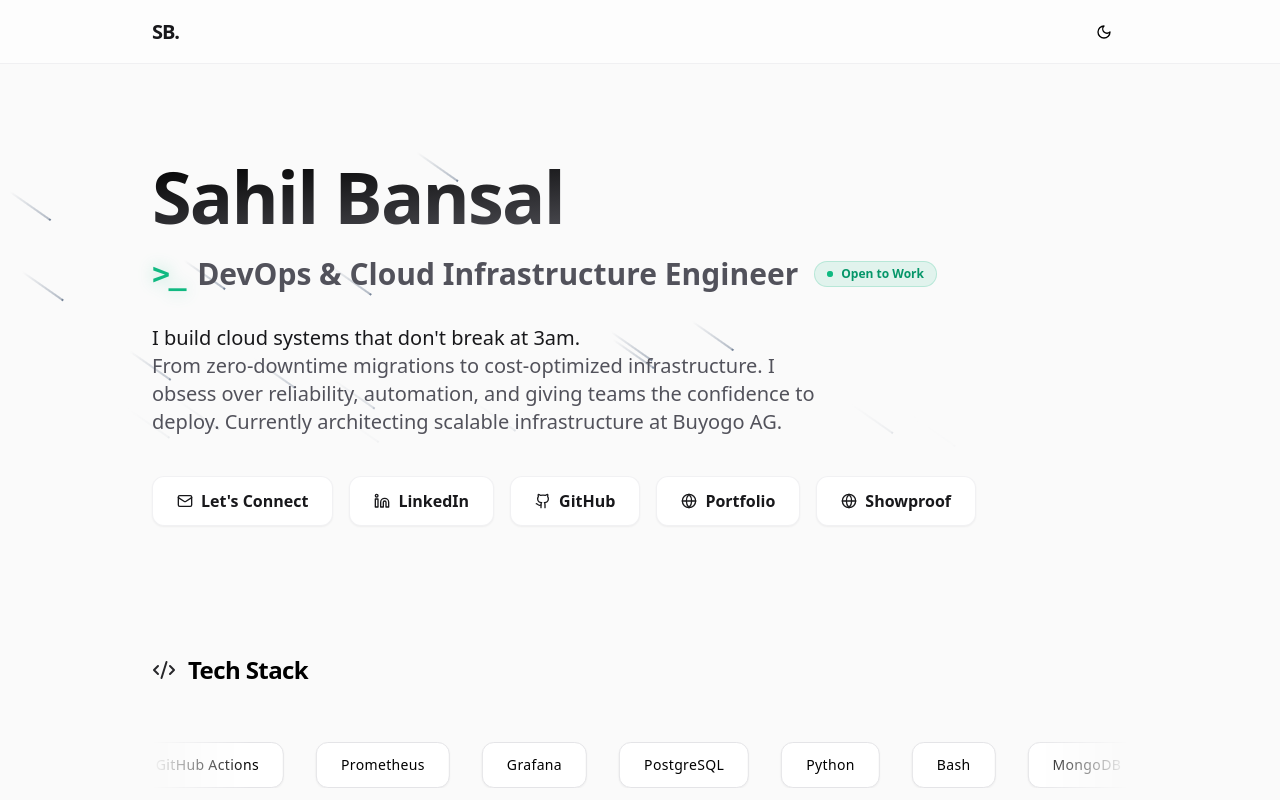
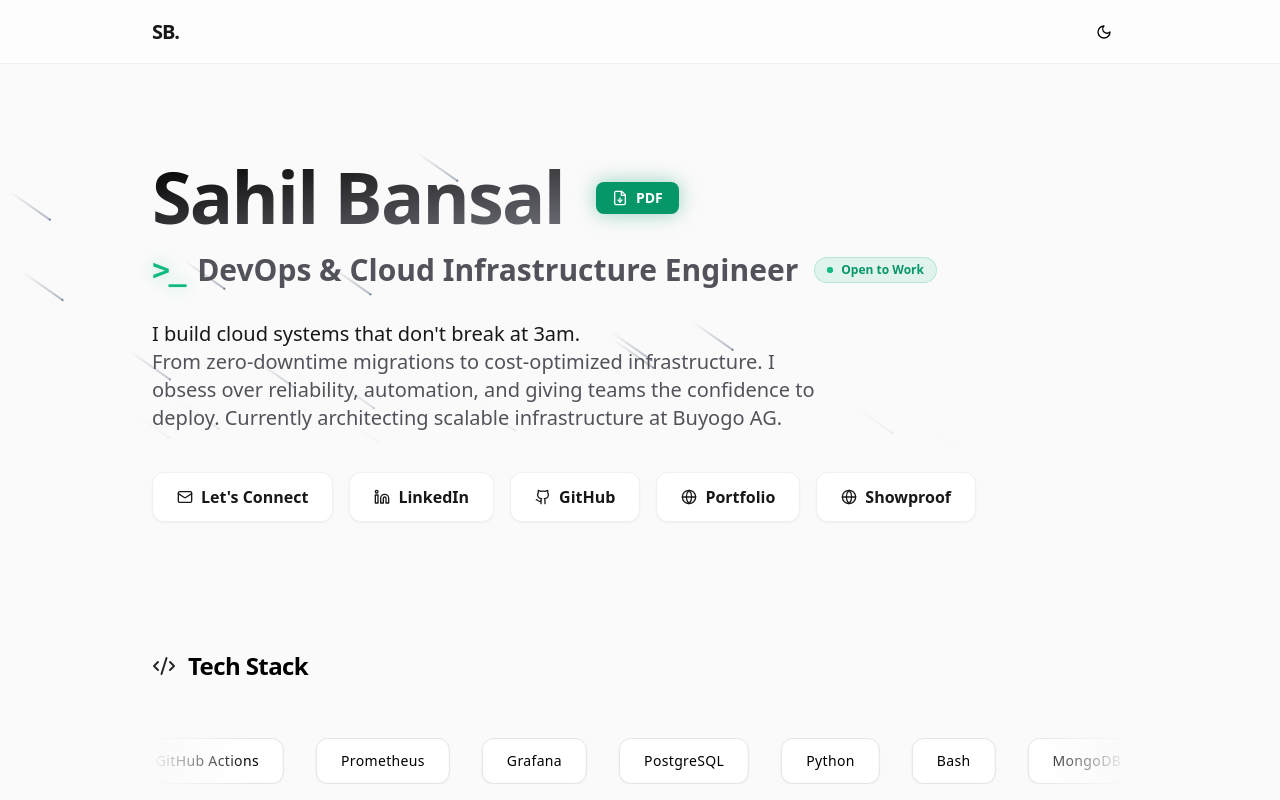
Before and after one commit to sahilbnsll/interactive-resume, a Next.js app: page / in a window 1280 px wide. Shown: the top 800 px of the page. Built offline with nearby package versions, Linux system fonts and the light colour scheme.

Commit message:
feat: use deeper emerald shade for resume button

```diff
--- a/app/page.tsx
+++ b/app/page.tsx
@@ -6,7 +6,7 @@ import { DynamicGridPattern } from '@/components/ui/DynamicGridPattern'
 import { SpotlightBorder } from '@/components/ui/SpotlightBorder'
 import { InfiniteCarousel } from '@/components/ui/InfiniteCarousel'
 import { motion } from 'framer-motion'
-import { Mail, Terminal, Briefcase, GraduationCap, Code2, ArrowUpRight, FolderGit2, Award, PenTool, Linkedin, Github, Globe } from 'lucide-react'
+import { Mail, Terminal, Briefcase, GraduationCap, Code2, ArrowUpRight, FolderGit2, Award, PenTool, Linkedin, Github, Globe, FileDown } from 'lucide-react'
 import { ModeToggle } from '@/components/mode-toggle'
 
 export default function Home() {
@@ -35,9 +35,19 @@ export default function Home() {
             transition={{ duration: 0.8, ease: "easeOut" }}
             className="z-10 w-full"
           >
-            <h1 className="text-5xl sm:text-7xl font-extrabold tracking-tight mb-4 bg-clip-text text-transparent bg-gradient-to-br from-black to-zinc-500 dark:from-white dark:to-zinc-500 pb-2">
-              {personalData.name}
-            </h1>
+            <div className="flex items-center gap-4 sm:gap-8 mb-4 flex-wrap">
+              <h1 className="text-5xl sm:text-7xl font-extrabold tracking-tight bg-clip-text text-transparent bg-gradient-to-br from-black to-zinc-500 dark:from-white dark:to-zinc-500 pb-1">
+                {personalData.name}
+              </h1>
+              <a
+                href="/Sahil_Bansal_Resume.pdf"
+                download
+                className="flex items-center gap-2 px-4 py-1.5 bg-emerald-600 hover:bg-emerald-700 text-white rounded-lg text-sm font-bold shadow-[0_0_20px_rgba(5,150,105,0.4)] transition-all h-fit"
+              >
+                <FileDown className="w-4 h-4" />
+                PDF
+              </a>
+            </div>
             <div className="flex flex-col sm:flex-row sm:items-center gap-4 mb-8">
               <h2 className="text-xl sm:text-3xl font-semibold text-zinc-600 dark:text-zinc-400 flex items-center gap-3">
                 <span className="text-emerald-500 font-mono font-bold tracking-tighter drop-shadow-[0_0_8px_rgba(16,185,129,0.4)]">{`>_`}</span>
```
Also changed, not shown: 1 other file (tests, documents, lock files or other folders).
